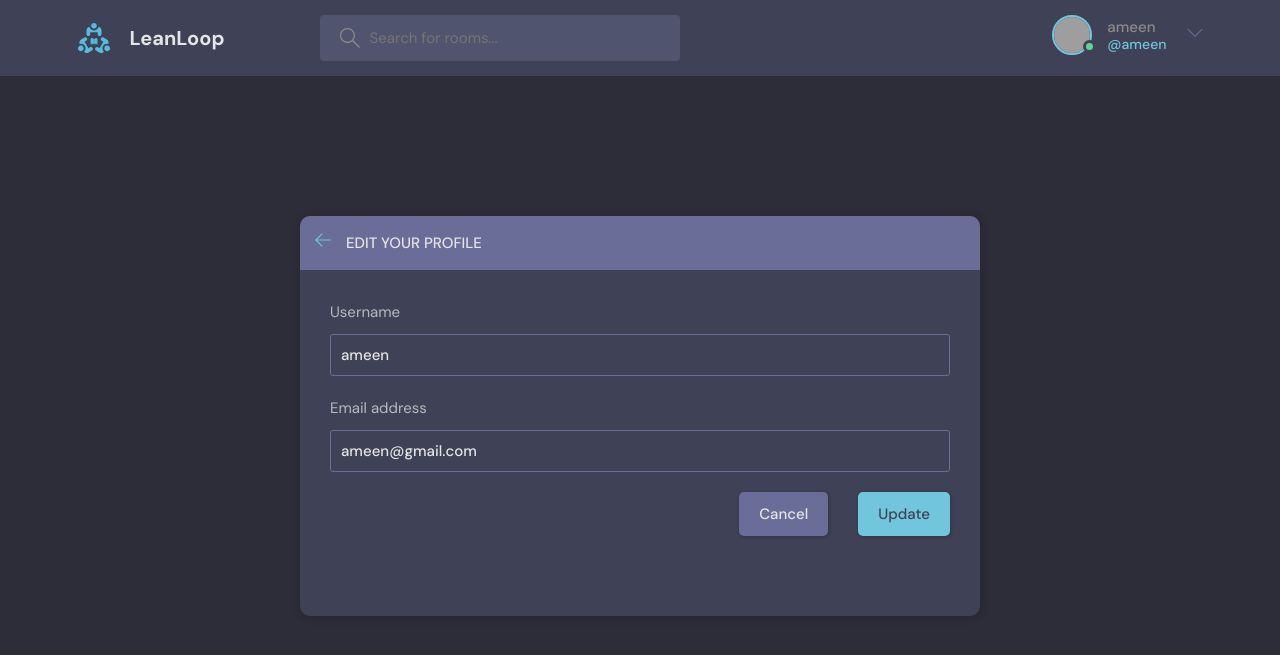
After one commit to Ameen-K-Nejeeb/LearnLoop, a Django app: page /update-user/ in a window 1280 px wide. The commit adds this page. Shown: the top 655 px of the page. Run offline with Django 5.2, Linux system fonts and the light colour scheme; a user stored in the database is signed in; grey boxes are pictures that could not be loaded.

Commit message:
update : update the username functonality is added

```diff
--- a/base/forms.py
+++ b/base/forms.py
@@ -1,5 +1,7 @@
 from django.forms import ModelForm
 from .models import Room
+from django.contrib.auth.models import User
+
 
 
 class RoomForm(ModelForm):
@@ -8,3 +10,9 @@ class RoomForm(ModelForm):
         model = Room
         fields = '__all__'
         exclude = ['host' ,'participants' ]
+
+
+class UserForm(ModelForm):
+    class Meta:
+        model = User
+        fields = ['username','email']
--- a/base/templates/base/profile.html
+++ b/base/templates/base/profile.html
@@ -22,7 +22,10 @@
           <div class="profile__info">
             <h3>{{user.username}}</h3>
             <p>@{{user.username}}</p>
-            <a href="edit-user.html" class="btn btn--main btn--pill">Edit Profile</a>
+            {% if request.user == user %}
+            <a href="{% url 'update-user' %}" class="btn btn--main btn--pill">Edit Profile</a>
+
+            {% endif %}
           </div>
           <div class="profile__about">
             <h3>About</h3>
--- /dev/null
+++ b/base/templates/base/update-user.html
@@ -0,0 +1,43 @@
+{% extends "main.html" %}
+
+{% block content %}
+<main class="update-account layout">
+  <div class="container">
+    <div class="layout__box">
+      <div class="layout__boxHeader">
+        <div class="layout__boxTitle">
+          <a href="{% url 'home' %}">
+            <svg version="1.1" xmlns="http://www.w3.org/2000/svg" width="32" height="32" viewBox="0 0 32 32">
+              <title>arrow-left</title>
+              <path
+                d="M13.723 2.286l-13.723 13.714 13.719 13.714 1.616-1.611-10.96-10.96h27.625v-2.286h-27.625l10.965-10.965-1.616-1.607z">
+              </path>
+            </svg>
+          </a>
+          <h3>Edit your profile</h3>
+        </div>
+      </div>
+      <div class="layout__body">
+        <form class="form" action="" method="POST">
+          {% csrf_token %}
+          {% for fields in form %}
+            <div class="form__group">
+            <label for="profile_pic">{{fields.label}}</label>
+            {{fields}}
+          </div>
+          {% endfor %}
+
+
+
+          <div class="form__action">
+            <a class="btn btn--dark" href="index.html">Cancel</a>
+            <button class="btn btn--main" type="submit">Update</button>
+          </div>
+
+        </form>
+      </div>
+    </div>
+  </div>
+  </div>
+</main>
+{% endblock content %}
--- a/base/urls.py
+++ b/base/urls.py
@@ -15,4 +15,5 @@ urlpatterns = [
     path('update-room/<str:pk>/',views.updateRoom,name='update-room'),
     path('delete-room/<str:pk>',views.deleteRoom, name='delete-room'),
     path('delete-message/<str:pk>',views.deleteMessage, name='delete-message'),
+    path('update-user/',views.updateUser, name='update-user'),
 ]
--- a/base/views.py
+++ b/base/views.py
@@ -8,6 +8,7 @@ from django.contrib.auth.models import User
 from django.http import HttpResponse
 from django.contrib.auth.forms import UserCreationForm
 from .forms import RoomForm
+from .forms import RoomForm,UserForm
 
 # Create your views here.
 
@@ -196,3 +197,18 @@ def deleteMessage(request,pk):
         return redirect('home')
 
     return render(request, 'base/delete.html', {'obj':message})
+
+
+@login_required(login_url='login')
+def updateUser(request):
+    user = request.user
+    form = UserForm(instance=user)
+
+    if request.method == 'POST':
+        form = UserForm(request.POST, instance=user)
+        if form.is_valid():
+            form.save()
+            return redirect('user-profile', pk = user.id)
+
+    context = {'form':form}
+    return render(request, 'base/update-user.html',context)
--- a/templates/navbar.html
+++ b/templates/navbar.html
@@ -23,7 +23,7 @@
 
         {% if request.user.is_authenticated %}
         <div class="header__user">
-          <a href="profile.html">
+          <a href="{% url 'update-user' %}">
             <div class="avatar avatar--medium active">
               <img src="https://randomuser.me/api/portraits/men/37.jpg" />
             </div>
@@ -48,7 +48,7 @@
         {% endif %}
 
         <div class="dropdown-menu">
-          <a href="settings.html" class="dropdown-link"
+          <a href="{% url 'update-user' %}" class="dropdown-link"
             ><svg version="1.1" xmlns="http://www.w3.org/2000/svg" width="32" height="32" viewBox="0 0 32 32">
               <title>tools</title>
               <path
```
Also changed, not shown: db.sqlite3.
